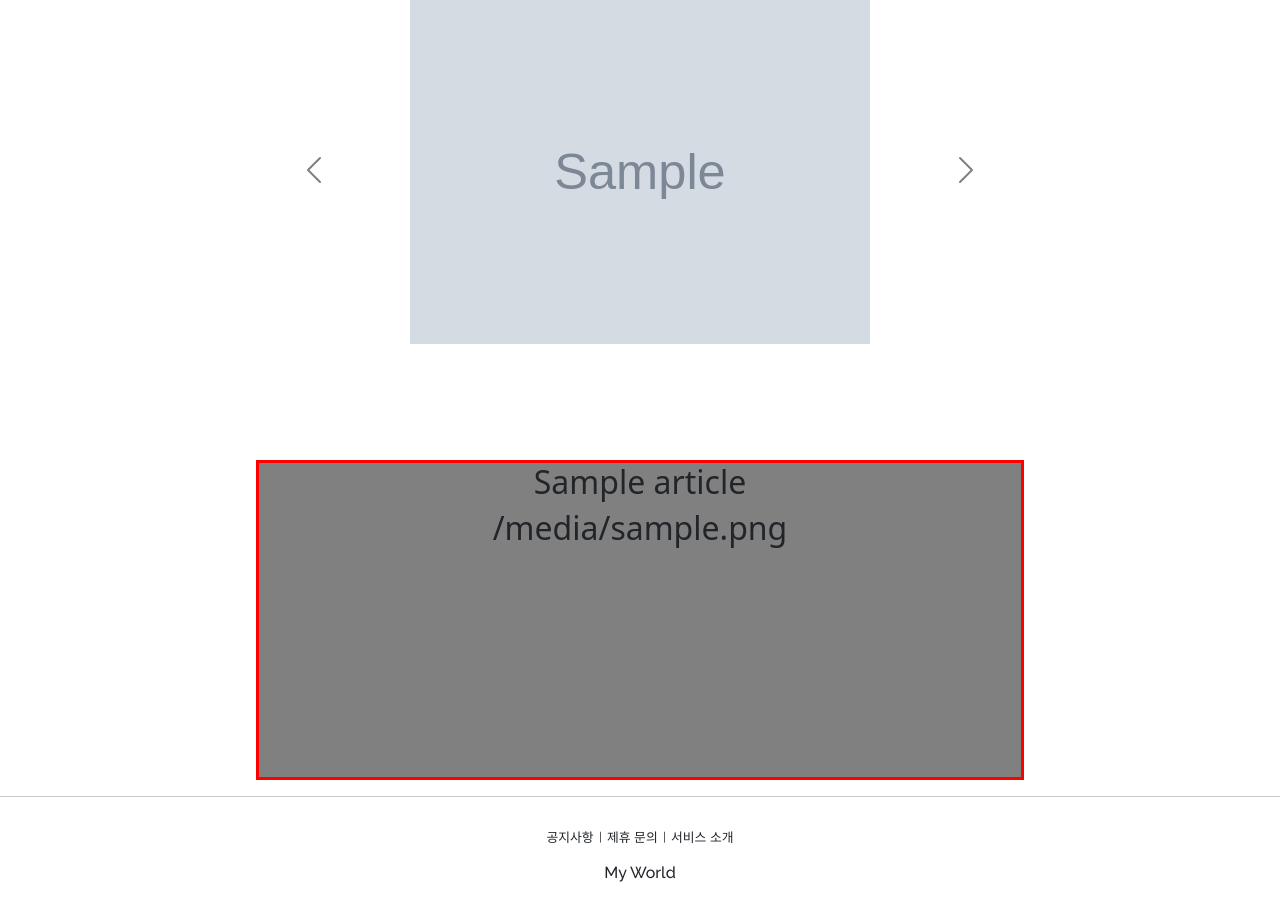
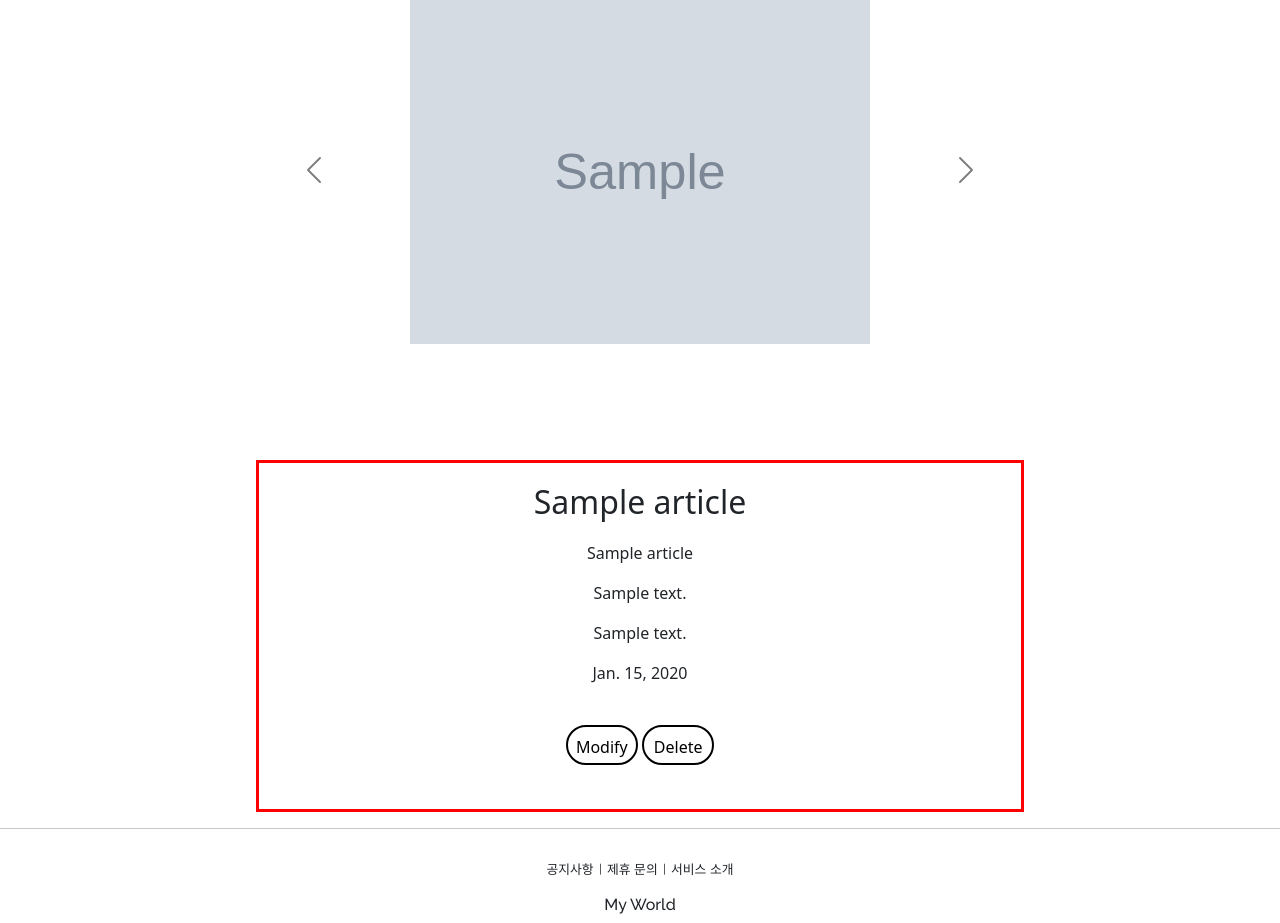
Before and after one commit to nangeee/django-spot-diary, a Django app: page /articles/detail/1 in a window 1280 px wide. Shown: the part 276-1199 px from the top of the page. Before the commit the page ends 1158 px from the top, so only its background shows below. Run offline with Django 4.2, Linux system fonts and the light colour scheme; a user stored in the database is signed in; tables that the repository leaves empty hold one stand-in row (values such as "Sample post"); grey boxes marked "Sample" are stand-in pictures; some libraries are stand-ins or nearby versions.

Commit message:
Add account ownership required decorator to account detail view and Start adding update and delete view to article app

```diff
--- a/accountapp/views.py
+++ b/accountapp/views.py
@@ -68,11 +68,12 @@ class AccountCreateView(LoginRequiredMixin, CreateView):  # django.views.generic
 
 # Class Based View에서 login required 데코레이터 사용하려면
 # 첫 번째 인자로 LoginRequiredMixin 전달
+# 또는 method_decorator를 get 함수에만 적용 (DetailView에는 get 메서드만 존재함)
+@method_decorator(account_ownership_required, "get")
 class AccountDetailView(LoginRequiredMixin, DetailView):  # django.views.generic.DetailView
     model = User
     context_object_name = "current_user"
     template_name = "accountapp/detail.html"
-
 
 
 # Account 정보 수정 -> AccountUpdateView
@@ -84,7 +85,6 @@ class AccountUpdateView(UpdateView):
     form_class = AccountUpdateForm
     success_url = reverse_lazy("accountapp:helloWorld")
     template_name = "accountapp/update.html"
-
 
 
 # Account 삭제 -> AccountDeleteView
--- a/articleapp/decorators.py
+++ b/articleapp/decorators.py
@@ -1,16 +1,6 @@
 from django.http import HttpResponseForbidden
-from django.contrib.auth.models import User
+
 from articleapp.models import Article
-
-
-def account_ownership_required(func):
-    def decorated(request, *args, **kwargs):
-        user = User.objects.get(pk=kwargs["pk"])  # url을 통해 보낸 pk 파라미터 활용
-        if user != request.user:  # 만약 pk를 통해 얻은 user가 실제 request에 담긴 로그인 user와 동일하지 않다면
-            return HttpResponseForbidden()
-        return func(request, *args, **kwargs)  # 동일하다면 원래 함수 그대로 return
-
-    return decorated
 
 
 def article_ownership_required(func):
--- a/articleapp/templates/articleapp/detail.html
+++ b/articleapp/templates/articleapp/detail.html
@@ -31,13 +31,25 @@
 {% endif %}
 
 <div class="article_container">
-    <h2> {{ current_article.title }} </h2>
+    <h2 class="article_title"> {{ current_article.title }} </h2>
 
-    {% for cur in current_article.image.all %}
-    <h2> {{ cur.image.url }} </h2>
-    {% endfor %}
+    <p> {{ current_article.place_name }} </p>
+
+    <p> {{ current_article.address }} </p>
+
+    <p> {{ current_article.content }} </p>
+
+    <p> {{ current_article.created_time }} </p>
+
+    {% if current_article.writer == user %}
+    <a class="myarticleBtn mb-4 mt-4" href="{% url 'articleapp:update' pk=current_article.pk %}">
+        <p class="myarticleBtnText">Modify</p>
+    </a>
+    <a class="myarticleBtn mb-4 mt-4" href="{% url 'articleapp:delete' pk=current_article.pk %}">
+        <p class="myarticleBtnText">Delete</p>
+    </a>
+{% endif %}
+</div>
 
 
-</div>
-
 {% endblock %}
--- a/articleapp/urls.py
+++ b/articleapp/urls.py
@@ -1,7 +1,7 @@
 from django.urls import path
 from django.views.generic import TemplateView
 
-from articleapp.views import create_article, ArticleDetailView
+from articleapp.views import create_article, ArticleDetailView, ArticleUpdateView, ArticleDeleteView
 
 app_name = "articleapp"
 
@@ -9,5 +9,7 @@ urlpatterns = [
     path("list/", TemplateView.as_view(template_name="articleapp/list.html"), name="list"),
     path("create/", create_article, name="create"),
     path("detail/<int:pk>", ArticleDetailView.as_view(template_name="articleapp/detail.html"), name="detail"),
+    path("update/<int:pk>", ArticleUpdateView.as_view(template_name="articleapp/update.html"), name="update"),
+    path("delete/<int:pk>", ArticleDeleteView.as_view(template_name="articleapp/delete.html"), name="delete"),
     # path("detail/<int:pk>", ArticleDetailView.as_view(template_name="articleapp/detail.html"), name="detail"),
 ]
--- a/articleapp/views.py
+++ b/articleapp/views.py
@@ -5,9 +5,9 @@ from django.http import HttpResponseRedirect
 from django.shortcuts import render
 
 # Create your views here.
-from django.urls import reverse
+from django.urls import reverse, reverse_lazy
 from django.utils.decorators import method_decorator
-from django.views.generic import DetailView, UpdateView
+from django.views.generic import DetailView, UpdateView, DeleteView
 from django.utils.text import slugify
 
 from articleapp.decorators import article_ownership_required
@@ -65,15 +65,27 @@ def create_article(request):
                       context={"articleForm": articleForm, "formset": formset})
 
 
-class ArticleDetailView(LoginRequiredMixin, DetailView):
+# DetailView에는 get 메서드만 존재하므로 get 메서드에만 데코레이터 적용.
+# 또는 leftmost 파라미터로 LoginRequiredMixin 전달
+@method_decorator(login_required, "get")
+@method_decorator(article_ownership_required, "get")
+class ArticleDetailView(DetailView):
     model = Article
     context_object_name = "current_article"
     template_name = "articleapp/detail.html"
 
 
-# @method_decorator(article_ownership_required, "get")
-# @method_decorator(article_ownership_required, "post")
-# class ArticleUpdateView(UpdateView):
-#     model = Article
-#     form_class = ArticleCreationForm
-#     template_name = "articleapp/update.html"
+@method_decorator(article_ownership_required, "get")
+@method_decorator(article_ownership_required, "post")
+class ArticleUpdateView(UpdateView):
+    model = Article
+    form_class = ArticleCreationForm
+    template_name = "articleapp/update.html"
+
+
+@method_decorator(article_ownership_required, "get")
+@method_decorator(article_ownership_required, "post")
+class ArticleDeleteView(DeleteView):
+    model = Article
+    success_url = reverse_lazy("articleapp:delete")
+    template_name = "articleapp/delete.html"
--- a/static/base.css
+++ b/static/base.css
@@ -81,7 +81,8 @@ a:hover {
     width: 40%;
     text-align: center;
     border-radius: 5rem;
-    margin-left: 180px;
+    /* margin-left: 180px; */
+    margin: auto;
 }
 
 .header_menu > * {
@@ -126,11 +127,25 @@ a:hover {
 }
 
 .article_container {
+    padding: 20px;
     width: 60%;
-    height: 40vh;
     border: red solid 3px;
     /* display: grid; */
     margin: auto;
-    background-color: gray;
     text-align: center;
 }
+
+.article_title {
+    margin-bottom: 20px;
+}
+
+.myarticleBtn {
+    display: inline-block;
+    border: solid black 2px;
+    width: 10%;
+    text-align: center;
+    border-radius: 5rem;
+    margin: auto;
+    height: 5vh;
+    line-height: 5vh;
+}
```
Also changed, not shown: mediafiles/article/여행다운-순간의-경험-img2.png (added).
